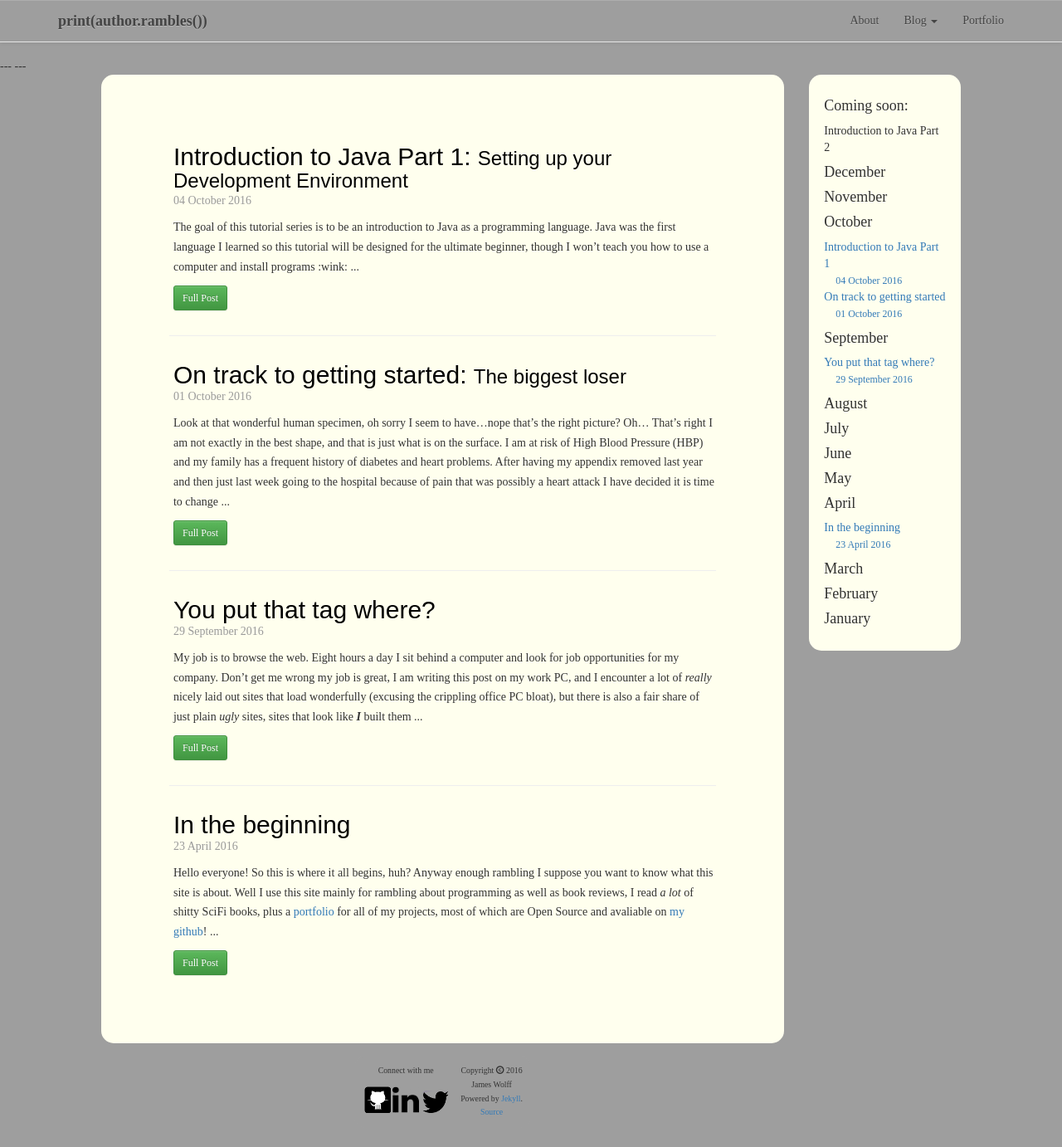
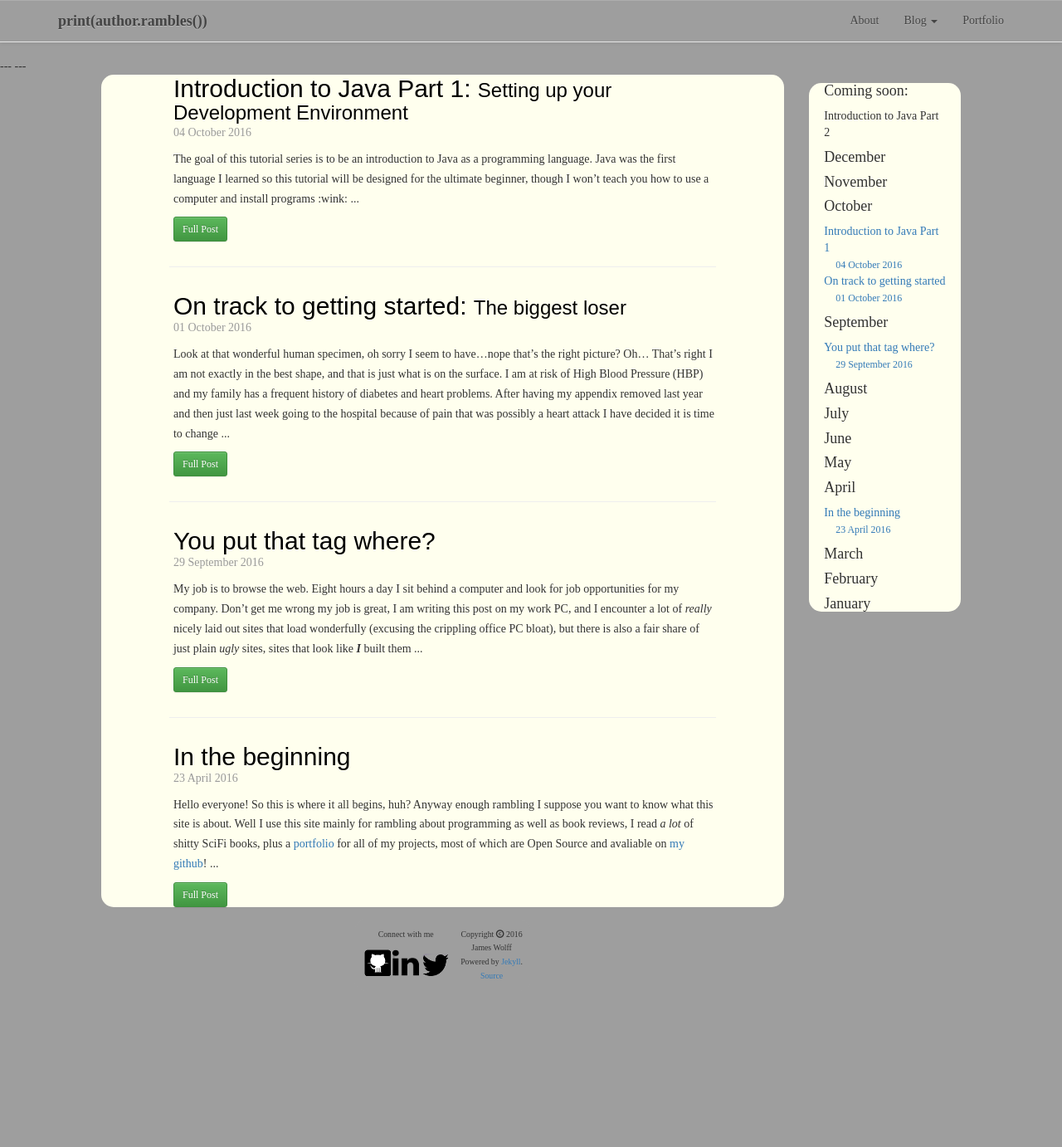
Before and after one commit to jwolff52/wolffblog, a Jekyll site: the page built from index.html, in a window 1280 px wide and 1399 px high. Shown: the top 1382 px of the window at 83% size. Built offline with Jekyll 4.4.1, drawn with Linux system fonts in a browser that asks for light colours; some web fonts are replaced; the list of posts is cut into pages by our own code.

Commit message:
Update common.css

```diff
--- a/css/common.css
+++ b/css/common.css
@@ -81,7 +81,7 @@ P {
 
 .page {
 	background-color: #ffe;
-	padding: 10%;
+	padding: 0 10%;
 	-webkit-border-radius: 15px;
 		-moz-border-radius: 15px;
 			border-radius: 15px;
```
